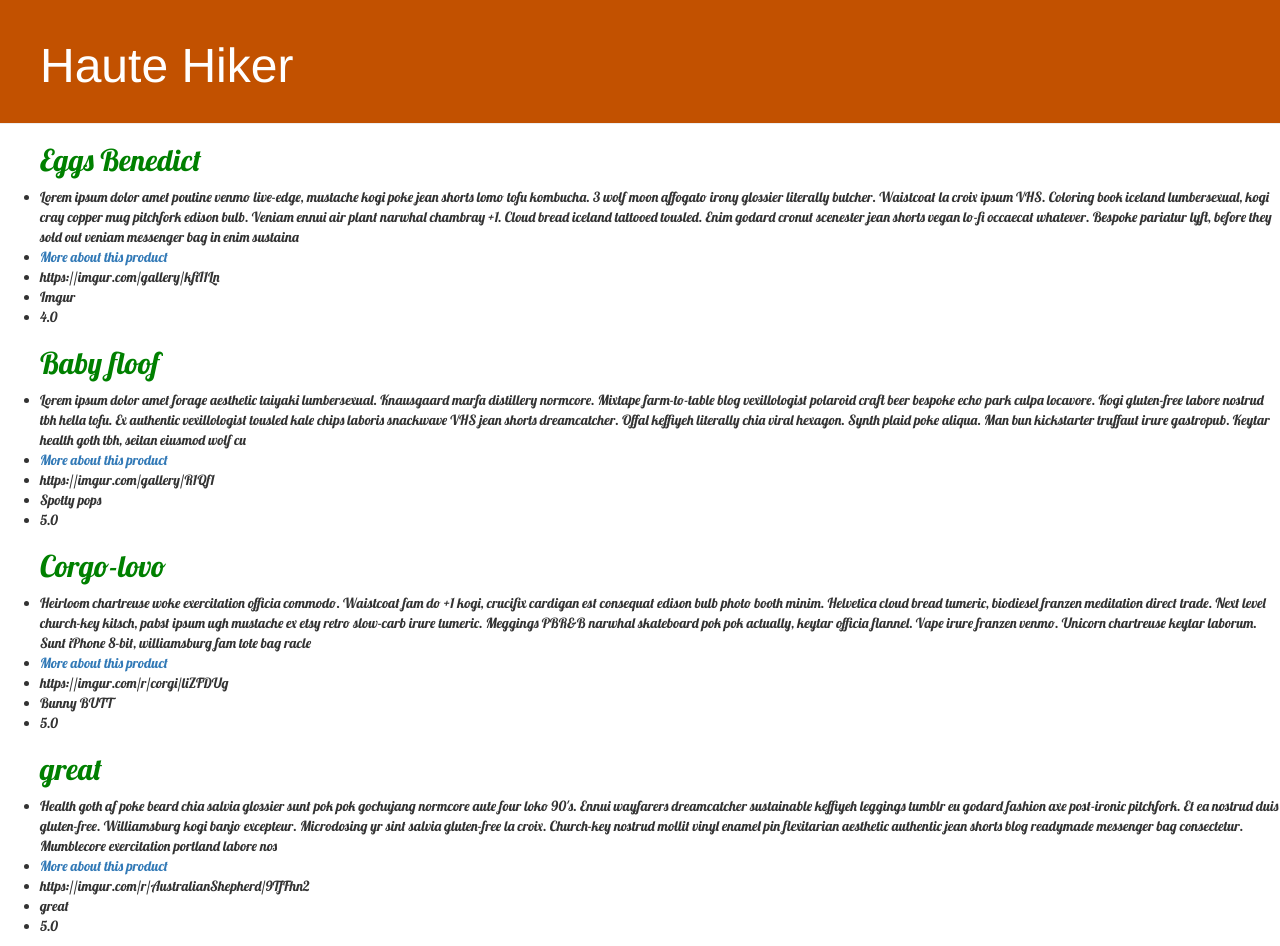
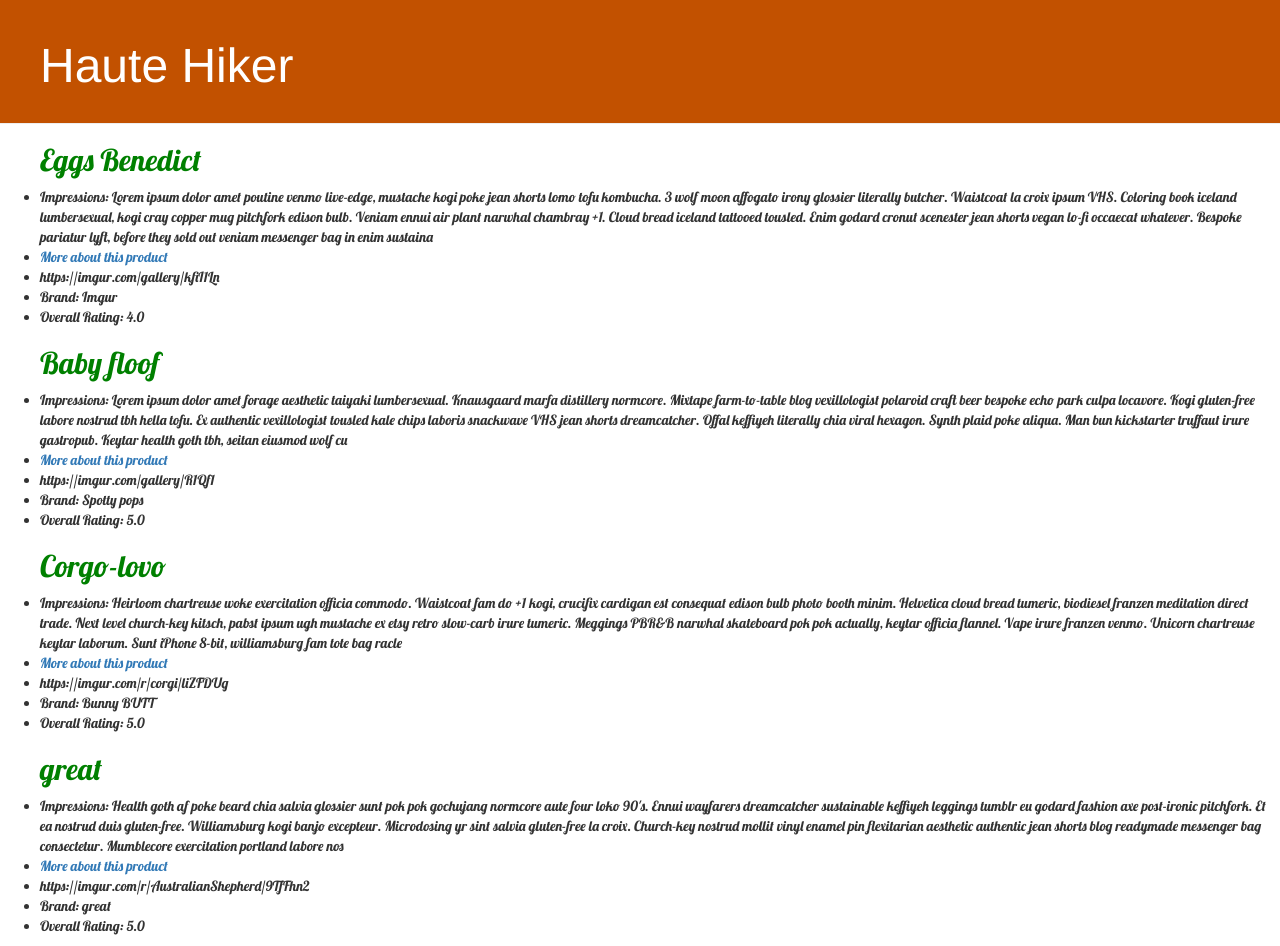
Before and after one commit to sarahdactyl71/haute_hiker, a Django app: page / in a window 1280 px wide. Run offline with Django 3.2, Linux system fonts and the light colour scheme; data comes from the database, SQL or seed files in the repository; some libraries are stand-ins or nearby versions.

Commit message:
adds bits to styling

```diff
--- a/reviews/templates/reviews/index.html
+++ b/reviews/templates/reviews/index.html
@@ -21,11 +21,11 @@
       {% for review in latest_review_list %}
       <div class="review">
         <h2>{{ review.product_name }}</h2>
-        <li>{{ review.description }}</li>
+        <li>Impressions: {{ review.description }}</li>
         <li><a href="/reviews/{{ review.id }}/"> More about this product </a></li>
         <li>{{ review.image_url}}</li>
-        <li>{{ review.brand}}</li>
-        <li>{{ review.overall_rating }}</li>
+        <li>Brand: {{ review.brand}}</li>
+        <li>Overall Rating: {{ review.overall_rating }}</li>
       </div>
       {% endfor %}
     </ul>
```
